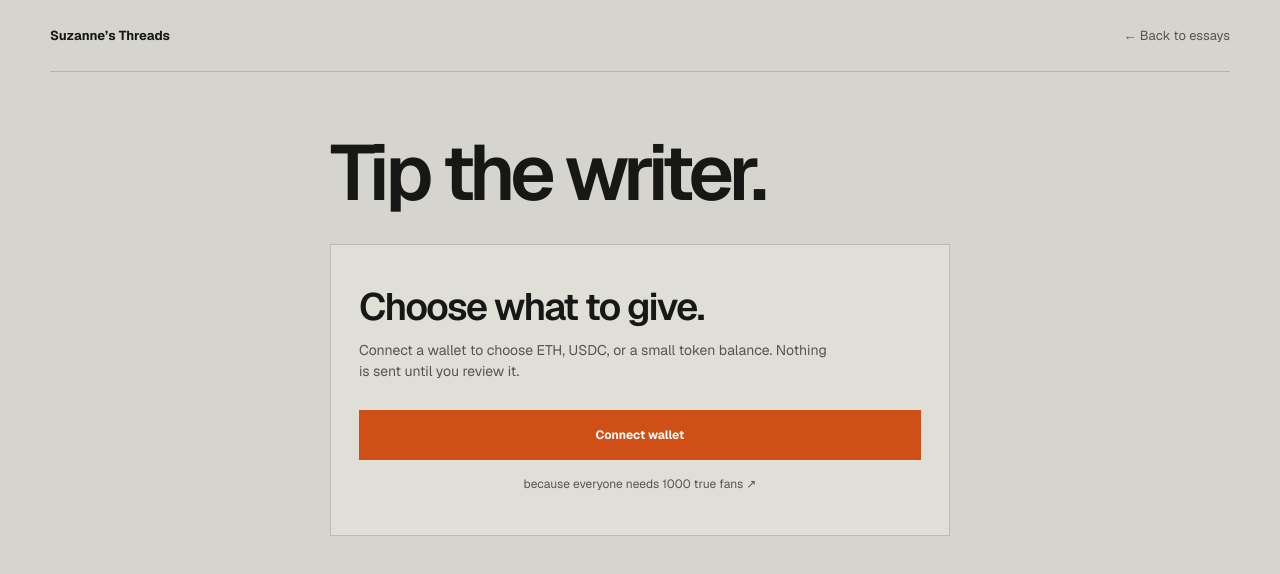
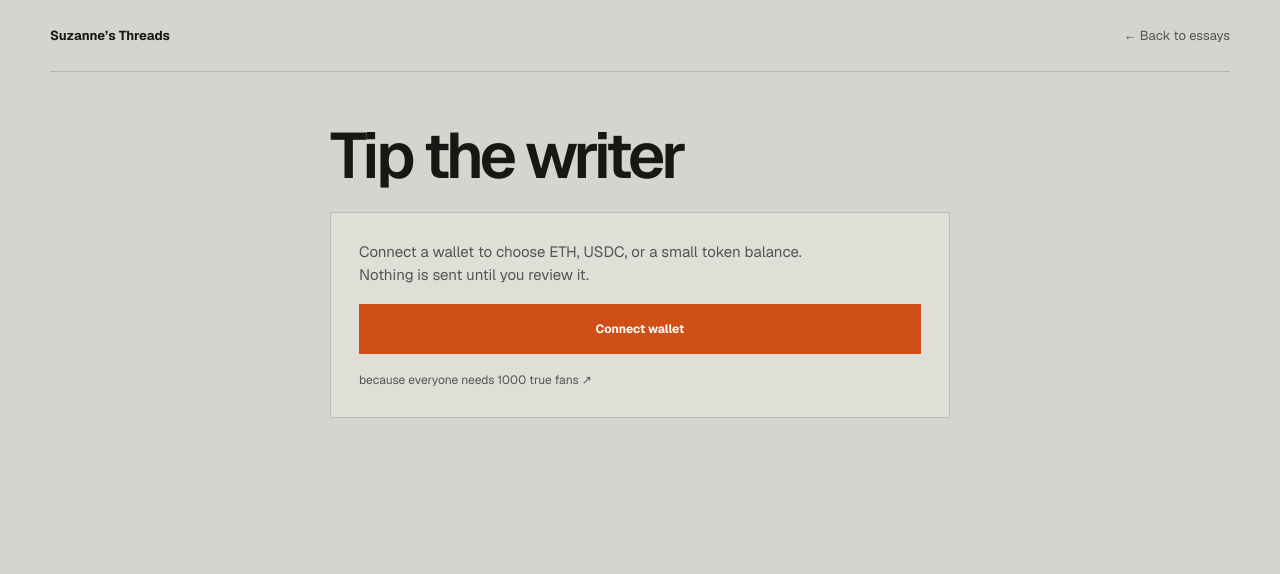
Before and after one commit to maxand98/SuzanneNFT, a Next.js app: page /tip in a window 1280 px wide. Shown: the top 574 px of the page. Built offline with nearby package versions, Linux system fonts and the light colour scheme.

Commit message:
Normalize tip page typography and spacing

```diff
--- a/app/globals.css
+++ b/app/globals.css
@@ -65,28 +65,25 @@ main { overflow: hidden; }
 .support-shell {
   width: min(calc(100% - 48px), 620px);
   margin: 0 auto;
-  padding: clamp(52px, 8vh, 88px) 0 72px;
+  padding: clamp(48px, 6.5vh, 68px) 0 72px;
 }
 .support-shell > h1 {
-  margin: 0 0 34px;
-  font-size: clamp(54px, 7vw, 78px);
-  font-weight: 560;
-  letter-spacing: -.065em;
-  line-height: .95;
+  margin: 0 0 24px;
+  font-size: clamp(48px, 6vw, 64px);
+  font-weight: 580;
+  letter-spacing: -.06em;
+  line-height: 1;
 }
 .support-card {
   position: relative;
-  min-height: 292px;
   padding: 28px;
   color: var(--ink);
   background: #dfded7;
   border: 1px solid rgba(23,23,21,.18);
 }
 .dust-sweep { min-width: 0; font-family: inherit; }
-.dust-connect { min-height: 234px; margin: 0; display: flex; flex-direction: column; justify-content: center; }
-.dust-connect-copy { margin-bottom: 28px; }
-.dust-connect-copy h2 { margin: 0; font-size: clamp(28px, 5vw, 38px); font-weight: 580; letter-spacing: -.045em; line-height: 1.05; }
-.dust-connect-copy p { max-width: 470px; margin: 13px 0 0; color: var(--muted); font-size: 14px; line-height: 1.5; }
+.dust-connect { margin: 0; display: grid; gap: 18px; }
+.dust-connect-copy p { max-width: 500px; margin: 0; color: var(--muted); font-size: 15px; line-height: 1.5; }
 .dust-connect button {
   width: 100%;
   min-height: 58px;
@@ -97,7 +94,7 @@ main { overflow: hidden; }
   transition: background-color .18s, transform .18s;
 }
 .dust-connect button:hover:not(:disabled) { background: #e45a1d; transform: translateY(-1px); }
-.dust-fans-link { width: max-content; margin: 16px auto 0; color: var(--muted); font-size: 12px; line-height: 1.4; text-underline-offset: 4px; }
+.dust-fans-link { width: max-content; color: var(--muted); font-size: 12px; line-height: 1.4; text-underline-offset: 4px; }
 .dust-fans-link:hover,
 .dust-fans-link:focus-visible { color: var(--ink); }
 .dust-toolbar { padding: 0 0 16px; display: flex; align-items: center; justify-content: space-between; gap: 24px; border-bottom: 1px solid rgba(23,23,21,.16); }
@@ -510,8 +507,8 @@ footer p { margin: 0; }
   .header-links > a:first-child { display: none; }
   .support-header { width: calc(100% - 36px); }
   .support-shell { width: calc(100% - 36px); padding: 34px 0 54px; }
-  .support-shell > h1 { margin-bottom: 28px; font-size: clamp(52px, 15vw, 72px); }
-  .support-card { min-height: 0; padding: 30px 24px; }
+  .support-shell > h1 { margin-bottom: 22px; font-size: clamp(46px, 13vw, 58px); }
+  .support-card { padding: 24px; }
   .dust-toolbar { align-items: flex-start; }
   .dust-donate-details > div { grid-template-columns: 1fr; }
   .tip-hero { width: 100%; min-height: auto; padding: 62px 20px 90px; grid-template-columns: 1fr; }
--- a/app/tip/DustSweep.tsx
+++ b/app/tip/DustSweep.tsx
@@ -299,7 +299,6 @@ export default function DustSweep() {
       {!account && (
         <div className="dust-connect">
           <div className="dust-connect-copy">
-            <h2>Choose what to give.</h2>
             <p>
               Connect a wallet to choose ETH, USDC, or a small token balance.
               Nothing is sent until you review it.
--- a/app/tip/page.tsx
+++ b/app/tip/page.tsx
@@ -28,7 +28,7 @@ export default function TipPage() {
       </header>
 
       <section className="support-shell" aria-labelledby="support-title">
-        <h1 id="support-title">Tip the writer.</h1>
+        <h1 id="support-title">Tip the writer</h1>
         <div className="support-card" aria-label="Wallet tip">
           <DustSweep />
         </div>
```
Also changed, not shown: 1 other file (tests, documents, lock files or other folders).
